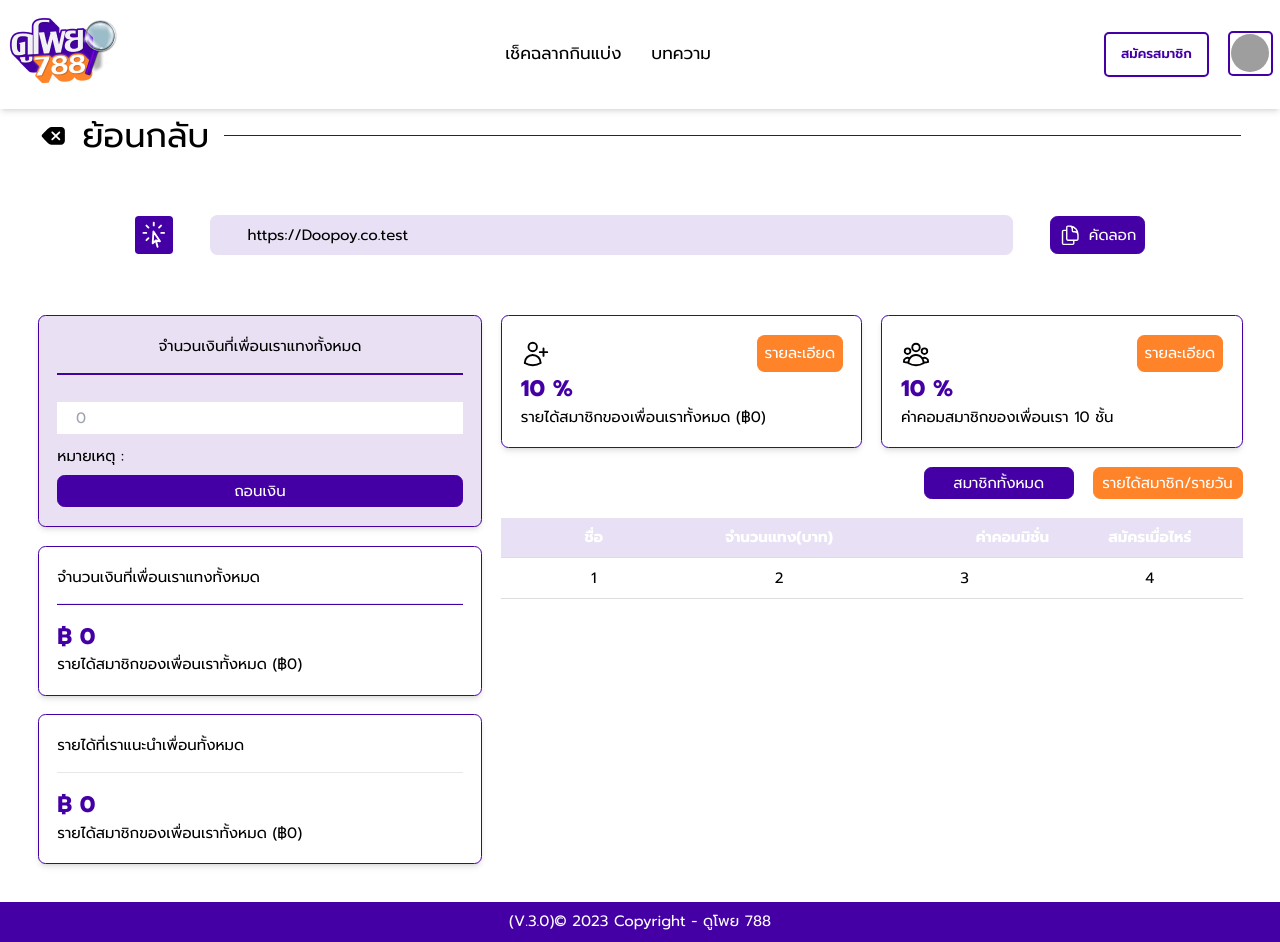
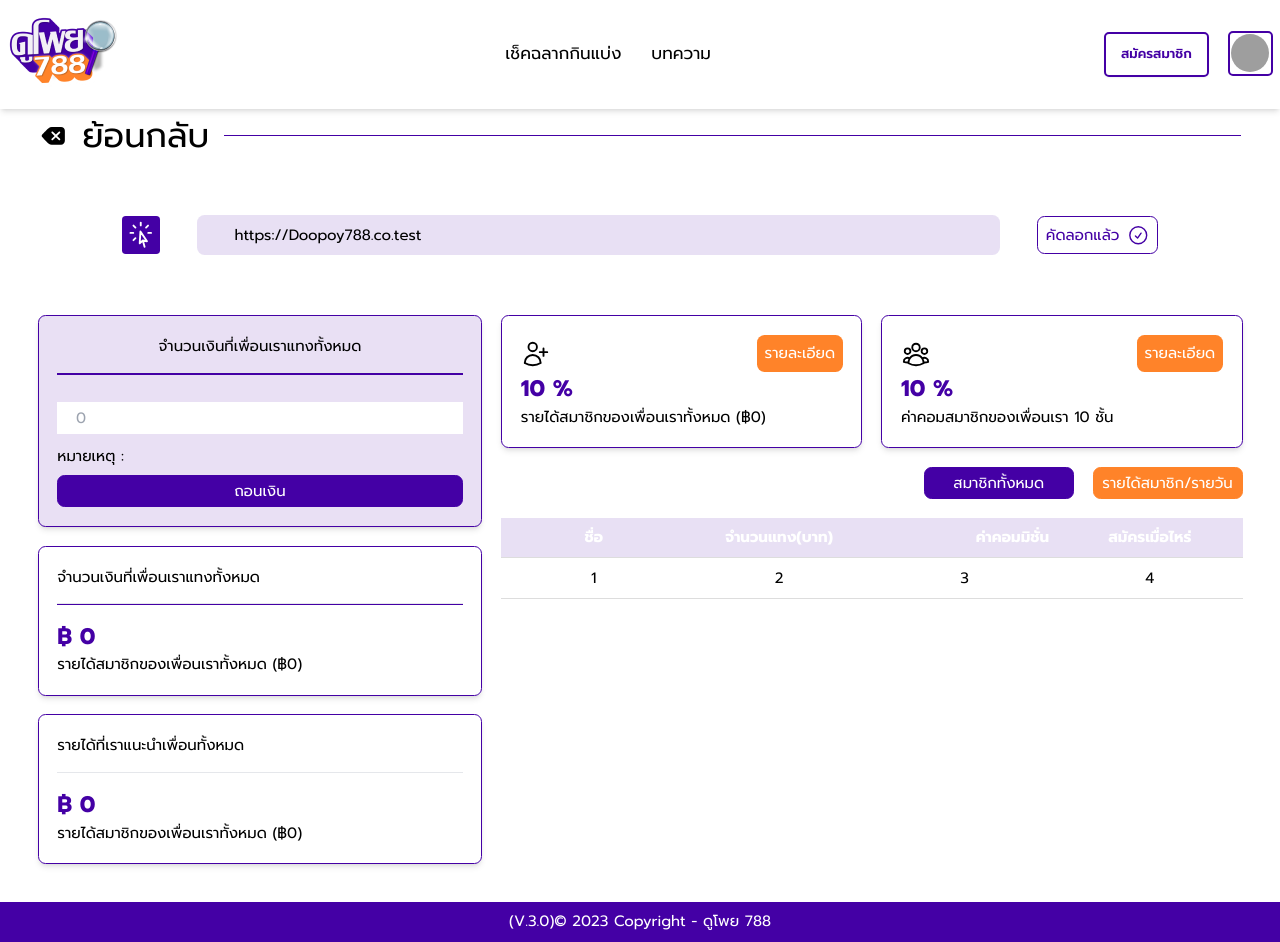
Before and after one commit to zvcx22545/Dopoy788, a React (Vite) app: page /Invite in a window 1280 px wide. Both pictures are taken after a click on the button "คัดลอก". Built offline with nearby package versions, Linux system fonts and the light colour scheme; grey boxes are pictures that could not be loaded; what tailwindcss-animated would draw is missing.

Commit message:
src/index.css

```diff
--- a/src/components/Invite/Invite.css
+++ b/src/components/Invite/Invite.css
@@ -43,6 +43,12 @@ tr {
     display: table;
     table-layout: fixed;
 }
+
+.bg-white-text-purple {
+    background-color: #ffffff;
+    color: #4400A5; /* สีม่วง */
+}
+
 @media (max-width:767px){
     th:nth-child(1),td:nth-child(1){
         text-align: right;
--- a/src/components/Invite/Invite.jsx
+++ b/src/components/Invite/Invite.jsx
@@ -1,9 +1,27 @@
+import { useState } from 'react';
 import Navbar from "../Navbar/Navbar";
 import Footer from "../Footer/Footer";
 import { IoIosBackspace } from "react-icons/io";
+import { FiCopy } from "react-icons/fi";
 import "./Invite.css"
 
 function Invite(){
+    const [copied, setCopied] = useState(false);
+    const [inviteLink, setInviteLink] = useState('https://Doopoy788.co.test');
+
+    const copyText = () => {
+        navigator.clipboard.writeText(inviteLink);
+        setCopied(true);
+        setTimeout(() => {
+            setCopied(false);
+        }, 5000); // หน่วงเวลา 5 วินาที
+
+        // เปลี่ยนสถานะปุ่มกลับเป็น active
+        setTimeout(() => {
+            setCopied(false);
+        }, 5000); // หน่วงเวลา 5 วินาที
+    };
+
     return(
         <section>
             <Navbar/>
@@ -17,8 +35,27 @@ function Invite(){
               <svg xmlns="http://www.w3.org/2000/svg" fill="#4400A5" viewBox="0 0 24 24" strokeWidth={1.5} stroke="currentColor" className="w-10 h-10 bg-[#4400A5] rounded p-1 text-white hover:text-[#FF8329] max-md:hidden">
                     <path strokeLinecap="round" strokeLinejoin="round" d="M15.042 21.672 13.684 16.6m0 0-2.51 2.225.569-9.47 5.227 7.917-3.286-.672ZM12 2.25V4.5m5.834.166-1.591 1.591M20.25 10.5H18M7.757 14.743l-1.59 1.59M6 10.5H3.75m4.007-4.243-1.59-1.59" />
                 </svg>
-                <p className="bg-[#4400A51F] rounded-lg w-[65%] max-md:w-auto max-md:px-5 h-[40px] flex justify-start items-center px-10">https://Doopoy.co.test</p>
-                <button className="bg-[#4400A5] flex text-white border border-[#4400A5] hover:bg-white hover:text-[#4400A5] px-2 py-[7px] rounded-lg justify-center items-center gap-2">
+                <p className="bg-[#4400A51F] rounded-lg w-[65%] max-md:w-auto max-md:px-5 h-[40px] flex justify-start items-center px-10">{inviteLink}</p>
+                <button
+                    className={`bg-[#4400A5] flex text-white border border-[#4400A5] hover:bg-white hover:text-[#4400A5] px-2 py-[7px] rounded-lg justify-center items-center gap-2 ${copied ? 'bg-white-text-purple' : ''}`}
+                    onClick={copyText}
+                >
+                    {/* เปลี่ยนไอคอนเป็นไอคอนใหม่ */}
+                    {copied ? 'คัดลอกแล้ว' : 'คัดลอก'}
+                    {copied ? (
+                        <svg
+                            xmlns="http://www.w3.org/2000/svg"
+                            fill="none"
+                            viewBox="0 0 24 24"
+                            strokeWidth={1.5}
+                            stroke="currentColor"
+                            className="w-6 h-6 "
+                        >
+                            <path strokeLinecap="round" strokeLinejoin="round" d="M9 12.75 11.25 15 15 9.75M21 12a9 9 0 1 1-18 0 9 9 0 0 1 18 0Z" />
+                        </svg>
+                    ) : (
+                        <>
+
                             <svg
                                 xmlns="http://www.w3.org/2000/svg"
                                 fill="none"
@@ -33,8 +70,10 @@ function Invite(){
                                     d="M15.75 17.25v3.375c0 .621-.504 1.125-1.125 1.125h-9.75a1.125 1.125 0 0 1-1.125-1.125V7.875c0-.621.504-1.125 1.125-1.125H6.75a9.06 9.06 0 0 1 1.5.124m7.5 10.376h3.375c.621 0 1.125-.504 1.125-1.125V11.25c0-4.46-3.243-8.161-7.5-8.876a9.06 9.06 0 0 0-1.5-.124H9.375c-.621 0-1.125.504-1.125 1.125v3.5m7.5 10.375H9.375a1.125 1.125 0 0 1-1.125-1.125v-9.25m12 6.625v-1.875a3.375 3.375 0 0 0-3.375-3.375h-1.5a1.125 1.125 0 0 1-1.125-1.125v-1.5a3.375 3.375 0 0 0-3.375-3.375H9.75"
                                 />
                             </svg>
-                    คัดลอก
+                        </>
+                    )}
                 </button>
+
             </div>
             <div className="flex gap-5 p-10 max-md:grid">
 
--- a/src/index.css
+++ b/src/index.css
@@ -38,3 +38,7 @@ body {
   background-color: #fff;
   color: black;
 }
+button {
+  /* สไตล์ปกติของปุ่ม */
+  transition: background-color .7s, color .7s;
+}
```
Lines whose indentation alone changed are shown as unchanged.
